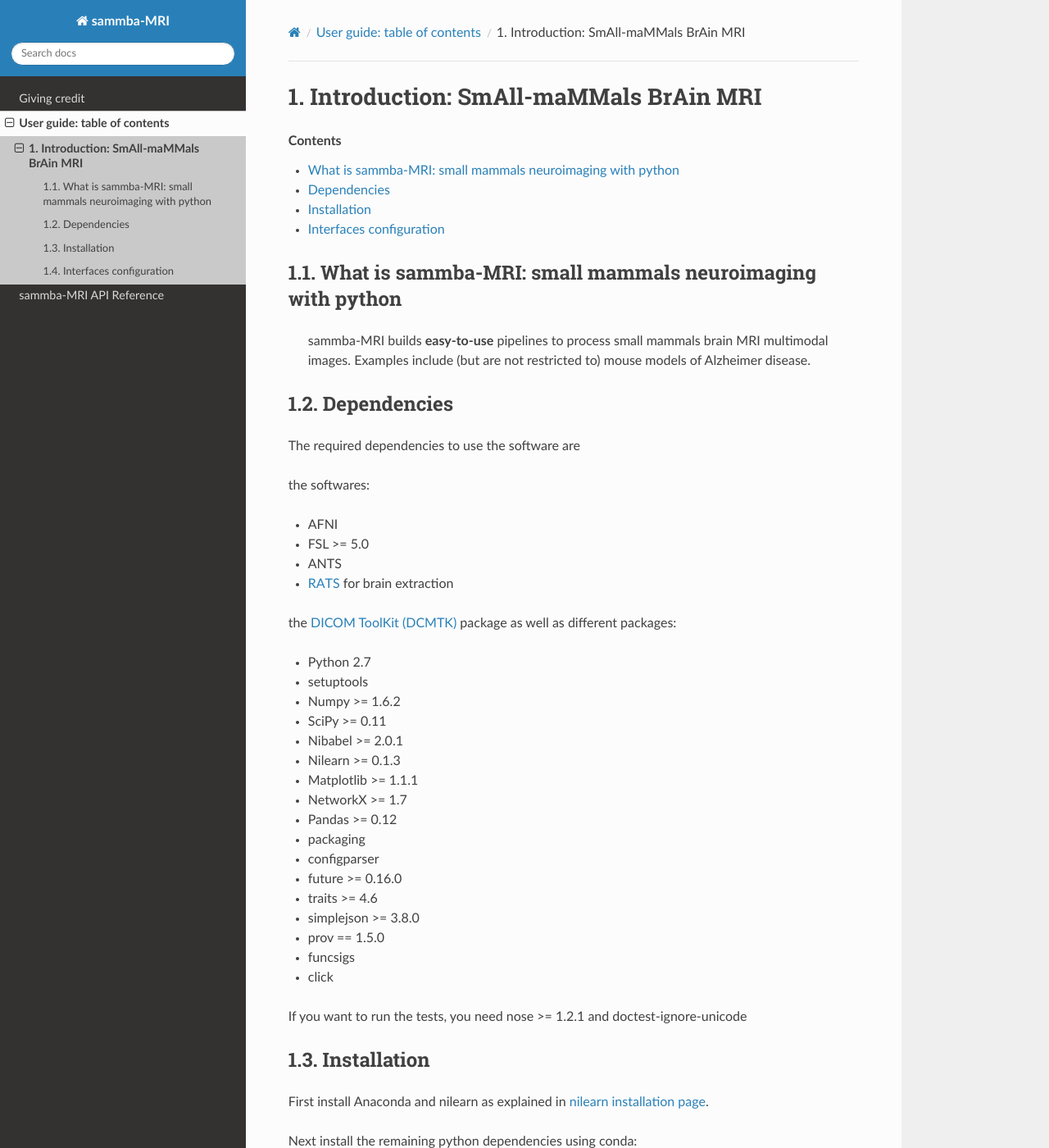
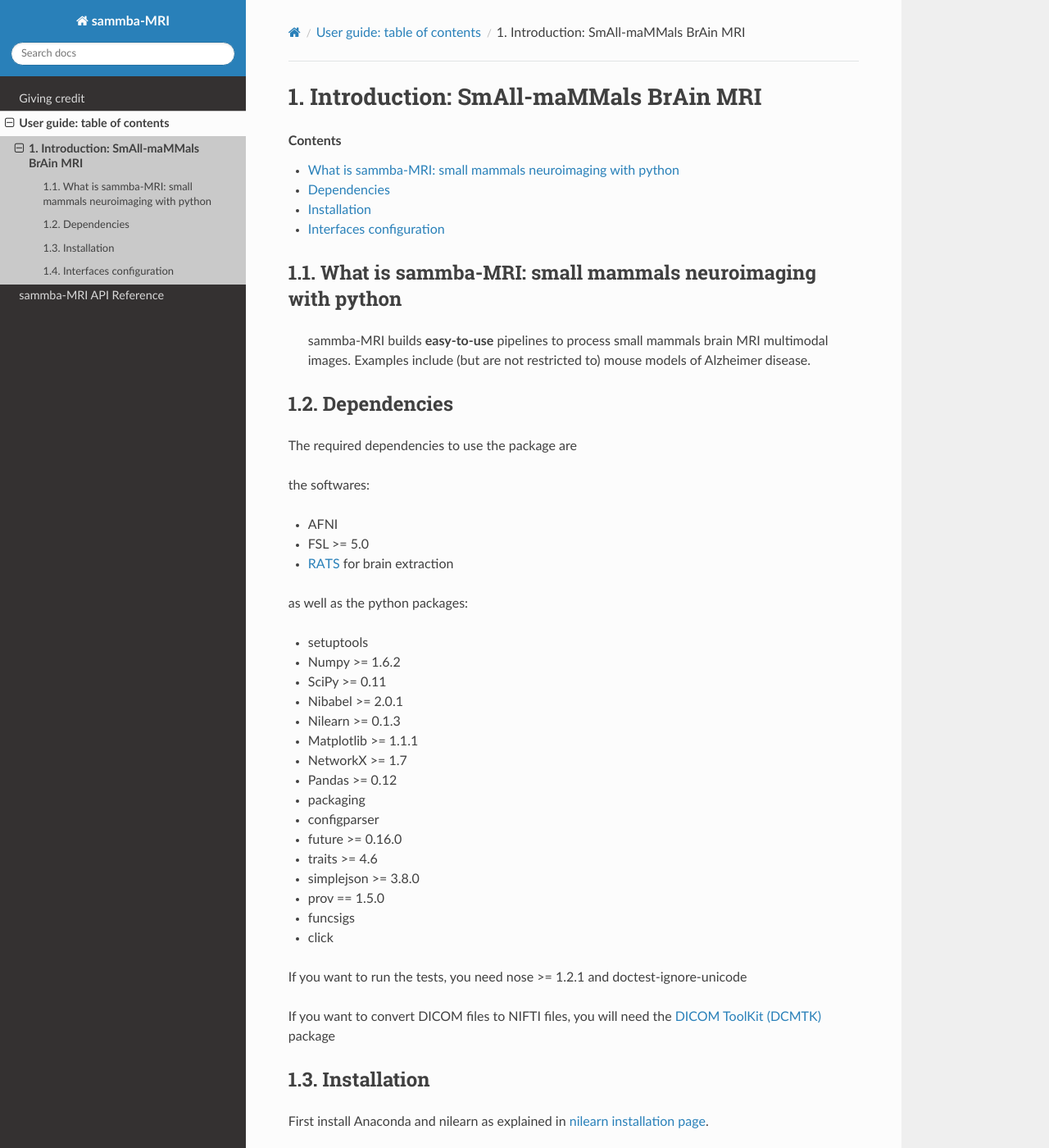
Before and after one commit to sammba-mri/sammba-mri, a Sphinx documentation site: the page built from doc/introduction.rst, in a window 1280 px wide and 1400 px high. Shown: the whole window at 82% size. Built offline with Sphinx 7.4.7 and the Read the Docs theme 2.0.0, drawn with Linux system fonts in a browser that asks for light colours; pages that are not in the unit, such as notebooks, are missing from menus; some of the changed text lies outside the part shown.

Commit message:
update doc and add *.rst to setup.py

```diff
--- a/doc/introduction.rst
+++ b/doc/introduction.rst
@@ -15,20 +15,17 @@
 
 Dependencies
 ============
-The required dependencies to use the software are
+The required dependencies to use the package are
 
 the softwares:
 
 * AFNI
 * FSL >= 5.0
-* ANTS
 * `RATS <http://www.iibi.uiowa.edu/content/rats-overview/>`_ for brain
   extraction
 
-the `DICOM ToolKit (DCMTK) <http://support.dcmtk.org/docs/index.html>`_ package
-as well as different packages:
+as well as the python packages:
 
-* Python 2.7
 * setuptools
 * Numpy >= 1.6.2
 * SciPy >= 0.11
@@ -46,8 +43,10 @@
 * funcsigs
 * click
 
+If you want to run the tests, you need nose >= 1.2.1 and doctest-ignore-unicode
 
-If you want to run the tests, you need nose >= 1.2.1 and doctest-ignore-unicode
+If you want to convert DICOM files to NIFTI files, you will need the
+`DICOM ToolKit (DCMTK) <http://support.dcmtk.org/docs/index.html>`_ package
 
 
 Installation
@@ -101,9 +100,3 @@
 
     # AFNI
     export PATH=/usr/lib/afni/bin:$PATH
-
-**Configuring ANTs**: Add the following line to your .bashrc file so that your system knows where to find the ANTs binaries::
-
-    # ANTs
-    export PATH=/usr/local/antsbin/bin:$PATH
-    export ANTSPATH=/usr/local/antsbin/bin/
--- a/doc/reference.rst
+++ b/doc/reference.rst
@@ -65,6 +65,8 @@
    :template: function.rst
 
    anats_to_common
+   anats_to_template
+   fmri_session_to_template
    coregister_fmri_session
    create_pipeline_graph
 
--- a/setup.py
+++ b/setup.py
@@ -81,6 +81,6 @@
               'Programming Language :: Python :: 3.4',
           ],
           packages=find_packages(),
-          package_data={'sammba.testing_data': ['*.nii.gz', '*.nii']
-                        },
+          package_data={'sammba.testing_data': ['*.nii.gz', '*.nii'],
+                        'sammba.data_fetchers.description': ['*.rst']},
           install_requires=install_requires,)
```
Also changed, not shown: 3 other files.
